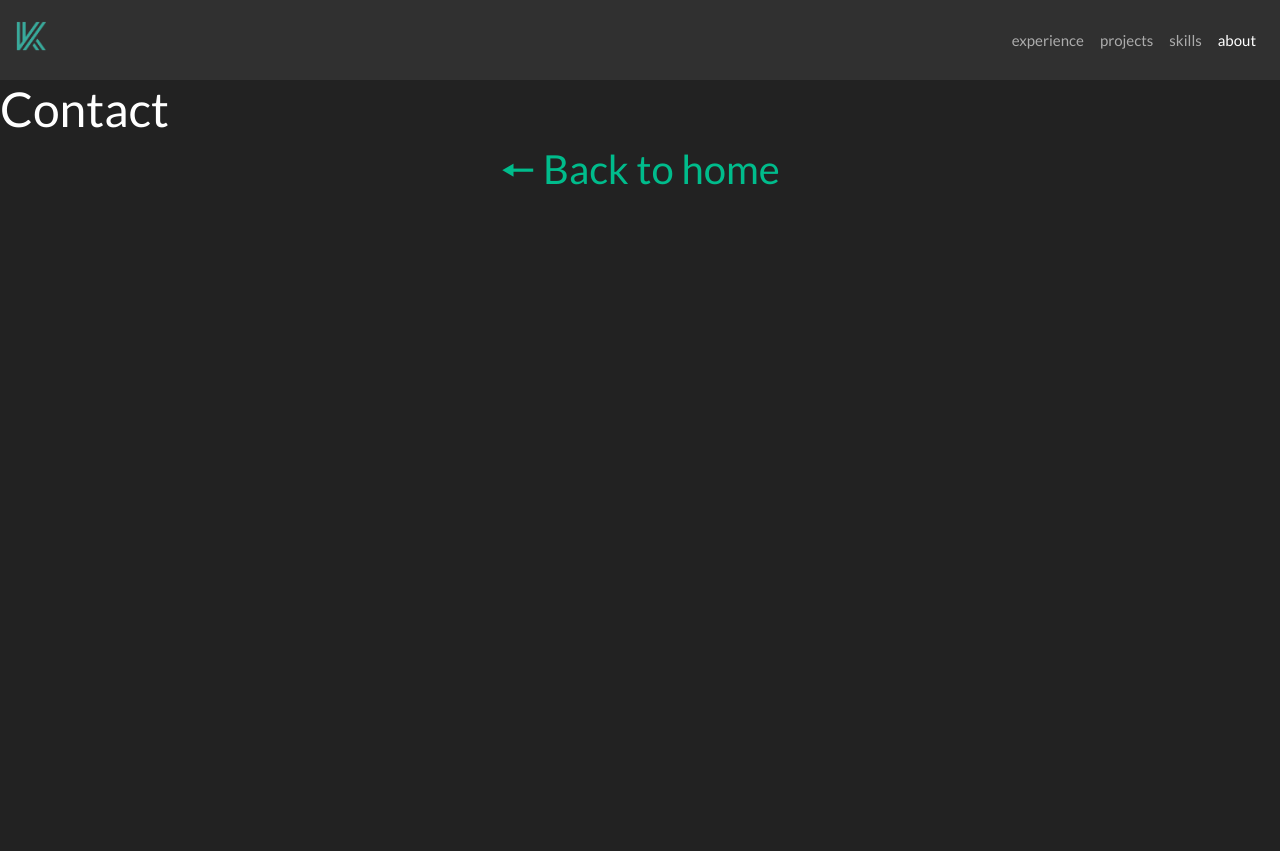
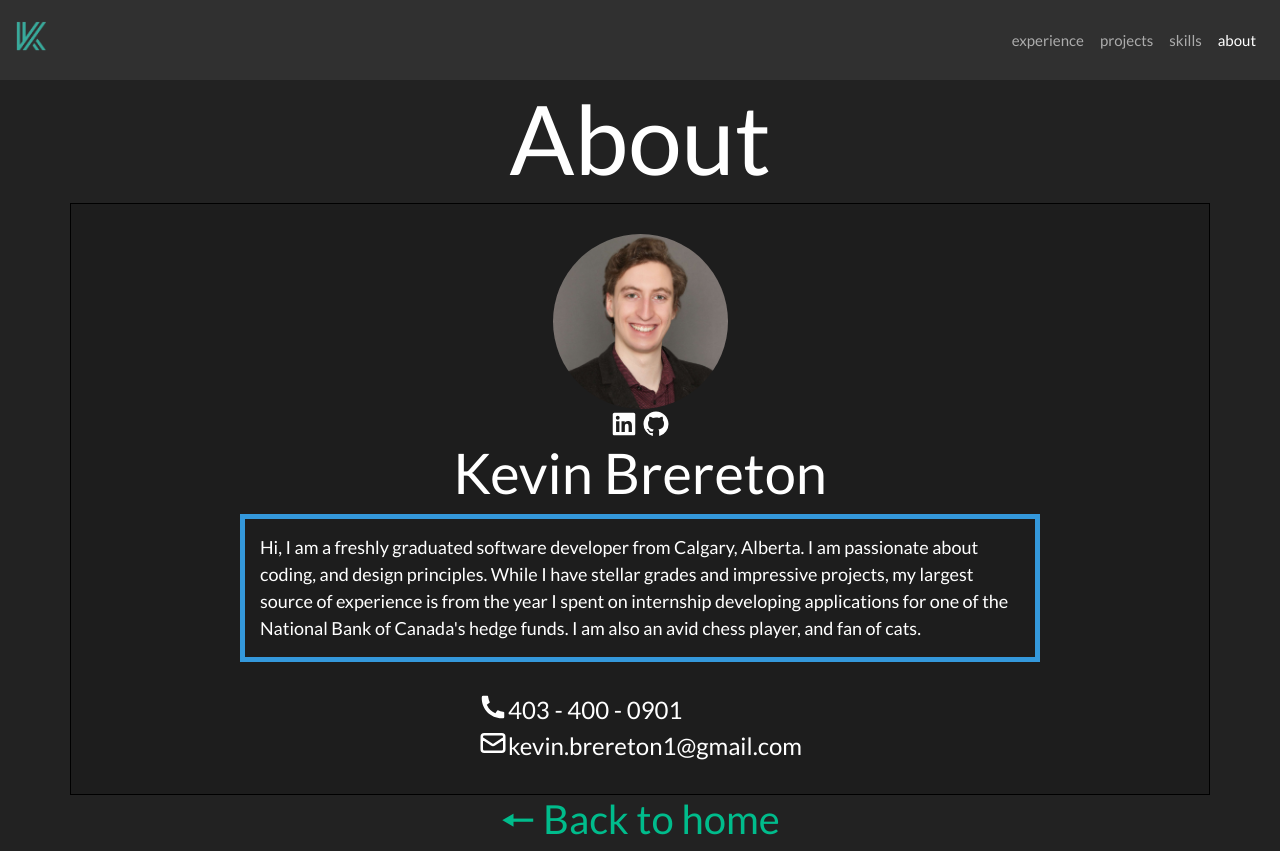
Before and after one commit to k-brereton/portfolio-site, a Next.js app: page /about in a window 1280 px wide. Before the commit the page ends 800 px from the top, so only its background shows below. Built offline with nearby package versions, Linux system fonts and the light colour scheme.

Commit message:
finished about page

```diff
--- /dev/null
+++ b/pages/about.module.scss
@@ -0,0 +1,19 @@
+@import "globals";
+
+.myImage{
+    border-radius: 50%;
+}
+
+.mainArea{
+    @extend .impactBox;
+    @extend .centering;
+    height: 100%;
+}
+.textArea{
+    @include coloredBox($cyan)
+}
+.contactArea{
+    padding-top: 30px;
+    max-width: 800px;
+    font-size: x-large;
+}
--- a/pages/about.tsx
+++ b/pages/about.tsx
@@ -1,9 +1,36 @@
 import Link from "next/link";
-import { PageHead} from "../components/CommonComponents";
+import Image from "next/image";
+import {ContactMediaBar, ICON_SIZE, PageHead} from "../components/CommonComponents";
+
+// @ts-ignore
+import style from "./about.module.scss"
+import {RiMailFill, RiPhoneFill} from "react-icons/ri";
+import {HiOutlineMail} from "react-icons/hi";
+import {Container, Row} from "react-bootstrap";
+
+const MY_IMAGE_SIZE=175;
 
 export default function  About() {
     return <>
         <PageHead description={"Kevin Brereton Contact Information"} title={"Kevin Brereton's Portfolio | About"}/>
-        <h1>Contact</h1>
+
+        <h1 className="display-1 mainTitle">About</h1>
+        <div className="centering">
+            <Container className={style.mainArea}>
+                <Image src="/images/kevin_picture.jpg" className={style.myImage} height={MY_IMAGE_SIZE} width={MY_IMAGE_SIZE}/>
+                <ContactMediaBar showAboutLink={false}/>
+                <h2 className="display-4">Kevin Brereton</h2>
+                <div className={style.textArea}>
+                    Hi, I am a freshly graduated software developer from Calgary, Alberta. I am passionate about coding, and design principles. While I have stellar grades and impressive projects, my largest source of experience is from the year I spent on internship developing applications for one of the National Bank of Canada's hedge funds. I am also an avid chess player, and fan of cats.
+                </div>
+                <div className={style.contactArea}>
+                    {/*email/phone basic obfuscation. Nothing complex but good enough for 99% of spammers*/}
+                    <Row><RiPhoneFill size={ICON_SIZE}/> 403 <span className="hidden"> plz no spam</span>- 400 <span className="hidden"> plz</span> - 0901 </Row>
+                    <Row><HiOutlineMail size={ICON_SIZE}/> kevin<span className="hidden"> kldas;jfa</span>.brereton1<span className="hidden"> daaasc</span>@gmail<span className="hidden"> .ca</span>.com </Row>
+                </div>
+            </Container>
+        </div>
+
+
     </>
 }
```
